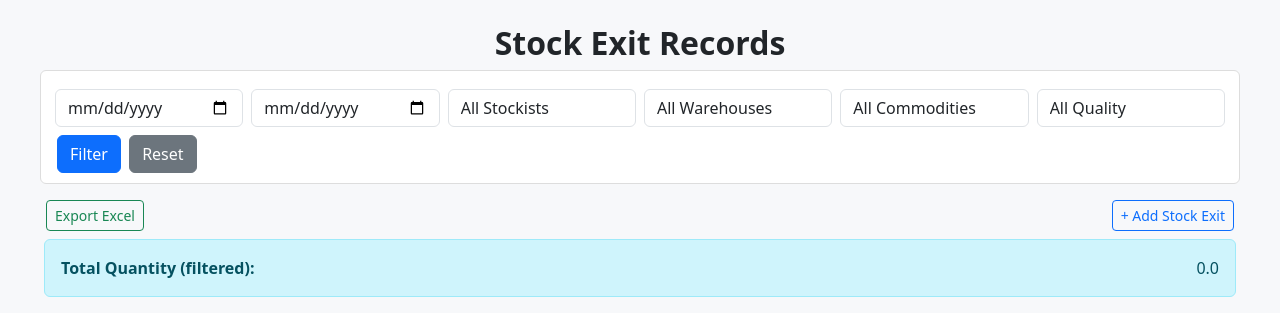
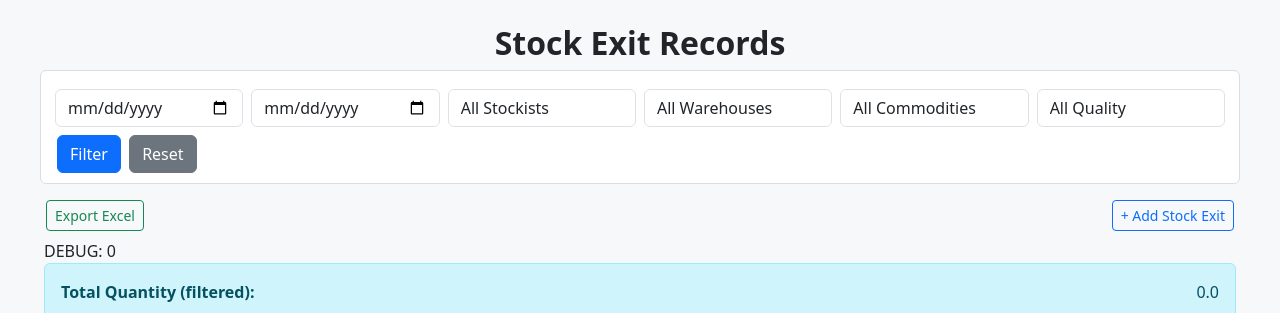
Before and after one commit to DUDU1608/warehouse-python, a Flask app: page /stockexit/list in a window 1280 px wide. Shown: the top 313 px of the page. Run offline with Flask 3, Linux system fonts and the light colour scheme; data that the repository does not hold is empty.

Commit message:
Update list_stock_exit.html

```diff
--- a/app/templates/stockist/list_stock_exit.html
+++ b/app/templates/stockist/list_stock_exit.html
@@ -92,6 +92,9 @@
     <a href="{{ url_for('stockexit.add_stock_exit') }}" class="btn btn-outline-primary btn-sm">+ Add Stock Exit</a>
   </div>
 
+  <span>DEBUG: {{ total_quantity }}</span>
+
+
 <div class="alert alert-info d-flex justify-content-between align-items-center" role="alert">
   <strong>Total Quantity (filtered):</strong>
   <span>{{ (total_quantity | default(0)) | float | round(2) }}</span>
```
